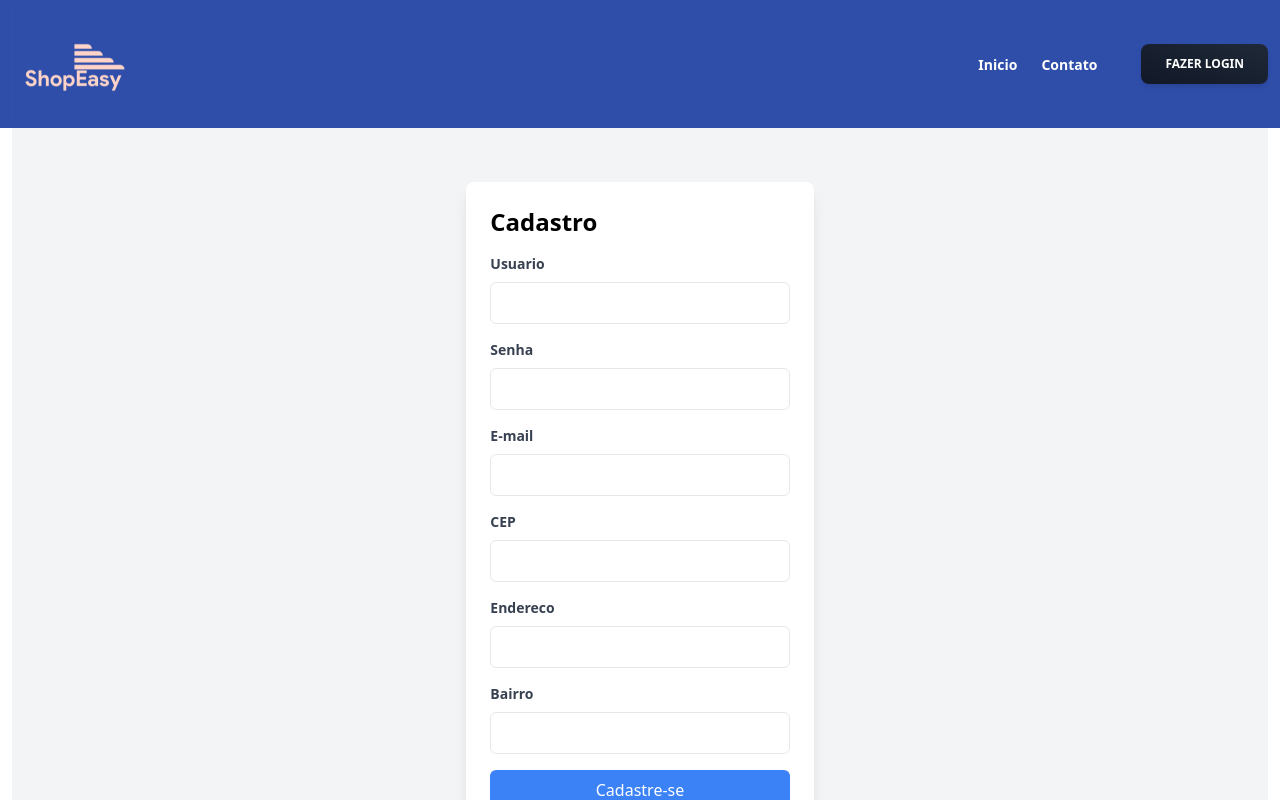
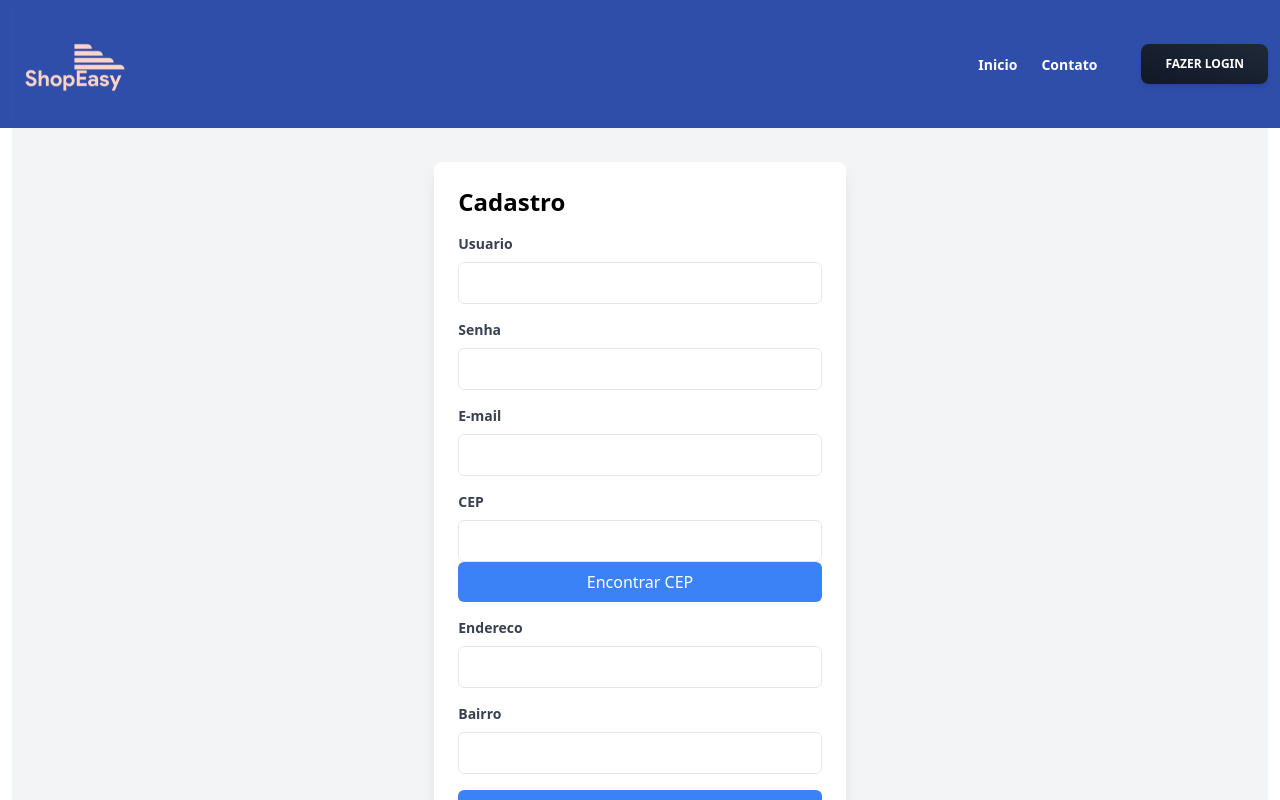
Before and after one commit to Ryaannsz/shop-eeasy, a Next.js app: page /login in a window 1280 px wide. Both pictures are taken after a click on the button "Cadastre-se!". Shown: the top 800 px of the page. Built offline with nearby package versions, Linux system fonts and the light colour scheme.

Commit message:
integrado a API de CEP

```diff
--- a/src/pages/login.tsx
+++ b/src/pages/login.tsx
@@ -28,8 +28,8 @@ export default function Login(){
       };
 
 
-    const postCadastro = async () => {
-
+    const postCadastro = async (e) => {
+       e.preventDefault()
             const response = await fetch('api/cadastro',{
                 method: 'POST',
                 headers: {'Content-Type': 'application/json'},
@@ -38,7 +38,8 @@ export default function Login(){
 
             if(response.ok){
                 console.log("Requisição bem sucedida")
-
+                alert("Cadastro realizado com sucesso!")
+                window.location.reload()
             }else{
                 console.log("Erro na requisição "+response.statusText)
             }
@@ -58,6 +59,24 @@ export default function Login(){
       }else{
         console.log("Deu errado")
       }
+    }
+
+    const complementoEndereco = async (e) =>{
+      e.preventDefault()
+      fetch('https://viacep.com.br/ws/'+cep+'/json')
+      .then(response=>{
+        if(!response.ok){
+          throw new Error('Erro ao identificar o cep')
+        }
+        return response.json()
+      }).then(data =>{
+        setEndereco(data.logradouro)
+        setBairro(data.bairro)
+      }).catch(error=>{
+        console.error('Erro: ', error)
+        alert("CEP não encontrado")
+      })
+
     }
 
         return (
@@ -101,6 +120,7 @@ export default function Login(){
               <div className="mb-4">
                 <label className="block text-gray-700 text-sm font-bold mb-2">CEP</label>
                 <input value={cep} onChange={(e) => setCep(e.target.value)} className="w-full px-3 py-2 border rounded-md focus:outline-none focus:border-blue-500" type="text"/>
+                <button onClick={complementoEndereco} className="w-full py-2 bg-blue-500 text-white rounded-md hover:bg-blue-600 focus:outline-none focus:bg-blue-600" type="submit">Encontrar CEP</button>
               </div>
               <div className="mb-4">
                 <label className="block text-gray-700 text-sm font-bold mb-2" >Endereco</label>
```
